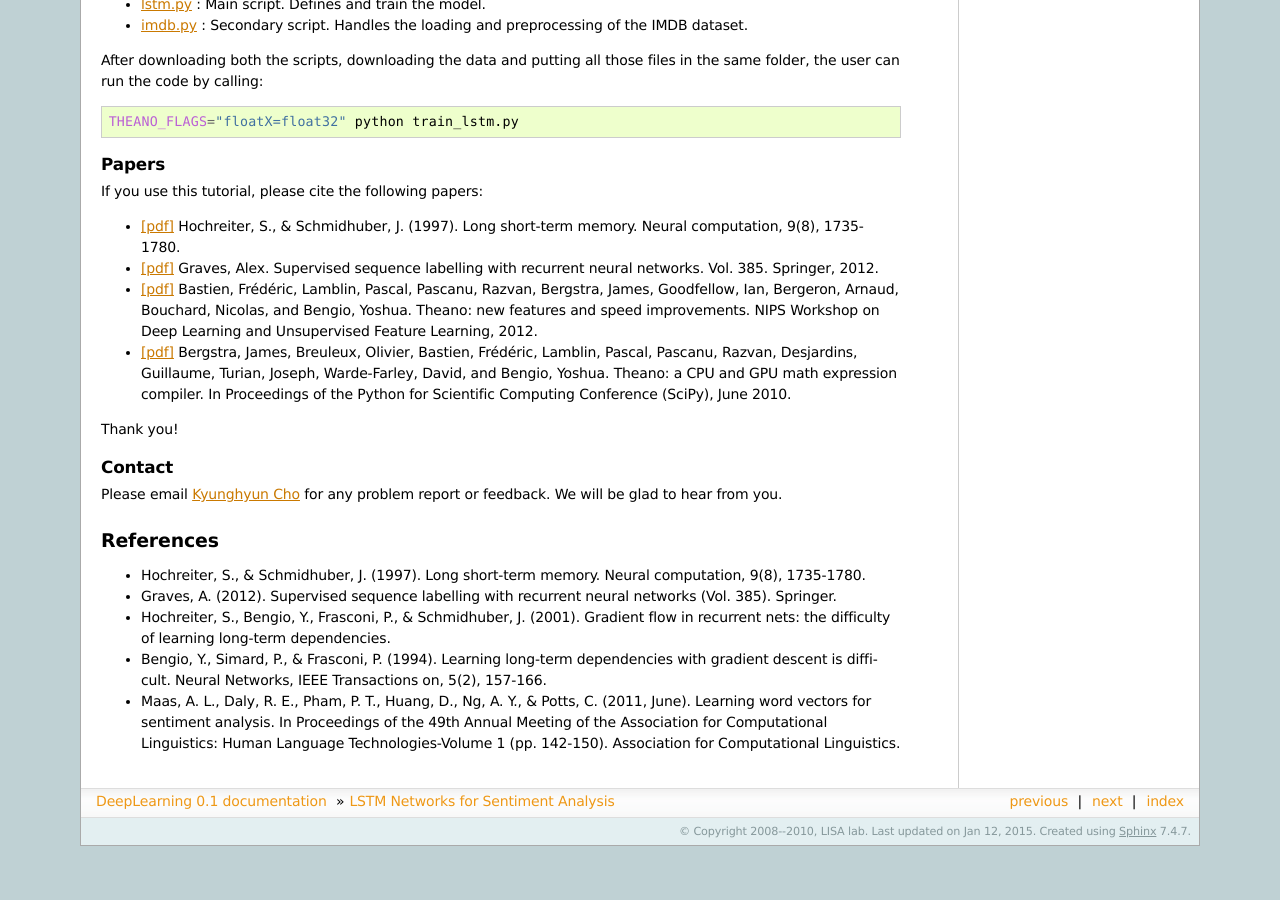
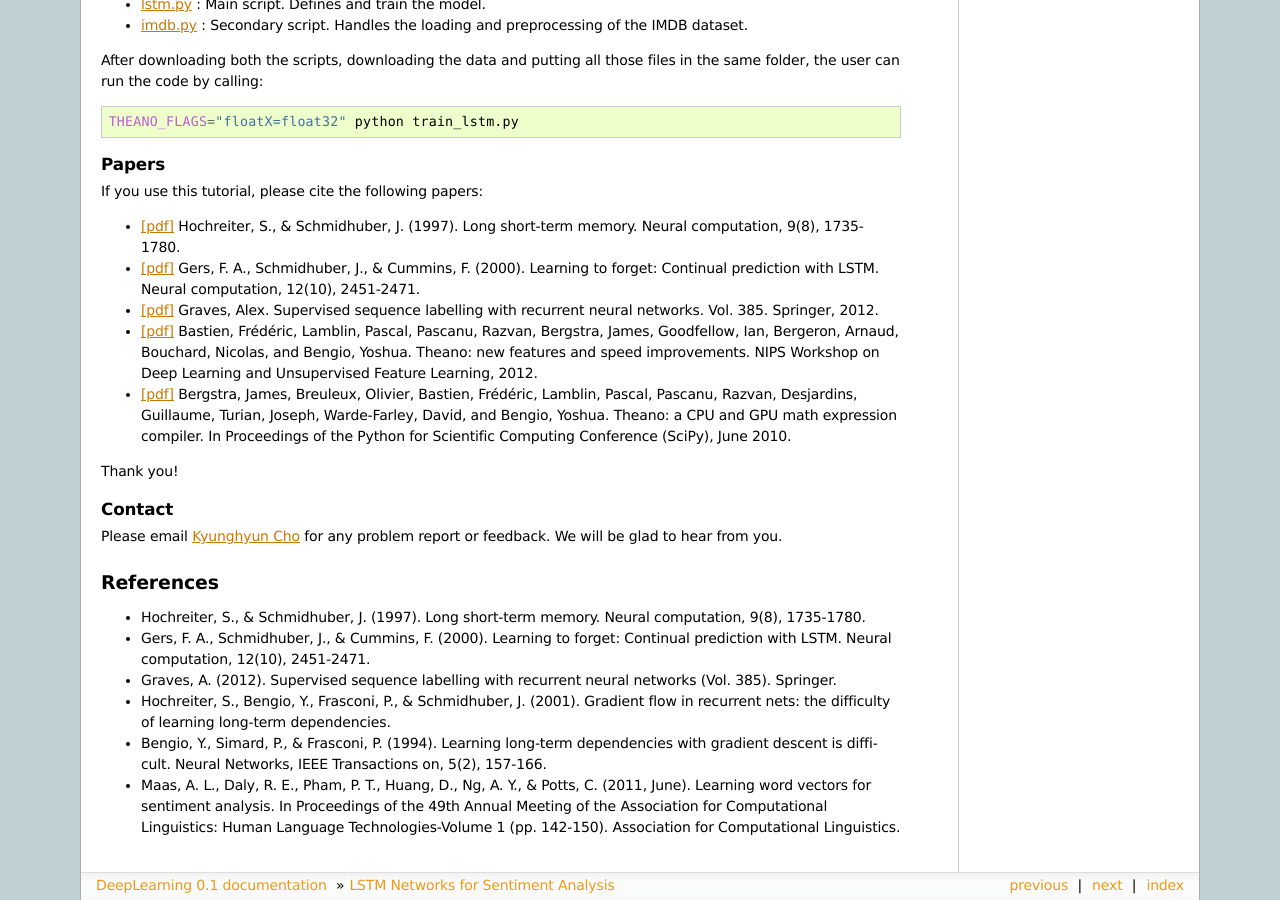
Before and after one commit to lisa-lab/DeepLearningTutorials, a Sphinx documentation site: the page built from doc/lstm.txt, in a window 1280 px wide and 900 px high, scrolled down 2919 px. Built offline with Sphinx 7.4.7, drawn with Linux system fonts in a browser that asks for light colours; formulas are drawn with MathJax 3; pages that are not in the unit, such as notebooks, are missing from menus; before the commit the page ends 3765 px from its top, so only the background shows below that.

Commit message:
Add reference for forget gates.

```diff
--- a/doc/lstm.txt
+++ b/doc/lstm.txt
@@ -200,6 +200,8 @@ If you use this tutorial, please cite the following papers:
 
 * `[pdf] <http://deeplearning.cs.cmu.edu/pdfs/Hochreiter97_lstm.pdf>`_ Hochreiter, S., & Schmidhuber, J. (1997). Long short-term memory. Neural computation, 9(8), 1735-1780.
 
+* `[pdf] <http://www.mitpressjournals.org/doi/pdf/10.1162/089976600300015015>`_ Gers, F. A., Schmidhuber, J., & Cummins, F. (2000). Learning to forget: Continual prediction with LSTM. Neural computation, 12(10), 2451-2471.
+
 * `[pdf] <http://www.cs.toronto.edu/~graves/preprint.pdf>`_ Graves, Alex. Supervised sequence labelling with recurrent neural networks. Vol. 385. Springer, 2012.
 
 * `[pdf] <http://www.iro.umontreal.ca/~lisa/pointeurs/nips2012_deep_workshop_theano_final.pdf>`_ Bastien, Frédéric, Lamblin, Pascal, Pascanu, Razvan, Bergstra, James, Goodfellow, Ian, Bergeron, Arnaud, Bouchard, Nicolas, and Bengio, Yoshua. Theano: new features and speed improvements. NIPS Workshop on Deep Learning and Unsupervised Feature Learning, 2012.
@@ -219,6 +221,8 @@ References
 
 * Hochreiter, S., & Schmidhuber, J. (1997). Long short-term memory. Neural computation, 9(8), 1735-1780.
 
+* Gers, F. A., Schmidhuber, J., & Cummins, F. (2000). Learning to forget: Continual prediction with LSTM. Neural computation, 12(10), 2451-2471.
+
 * Graves, A. (2012). Supervised sequence labelling with recurrent neural networks (Vol. 385). Springer.
 
 * Hochreiter, S., Bengio, Y., Frasconi, P., & Schmidhuber, J. (2001). Gradient flow in recurrent nets: the difficulty of learning long-term dependencies.
```
